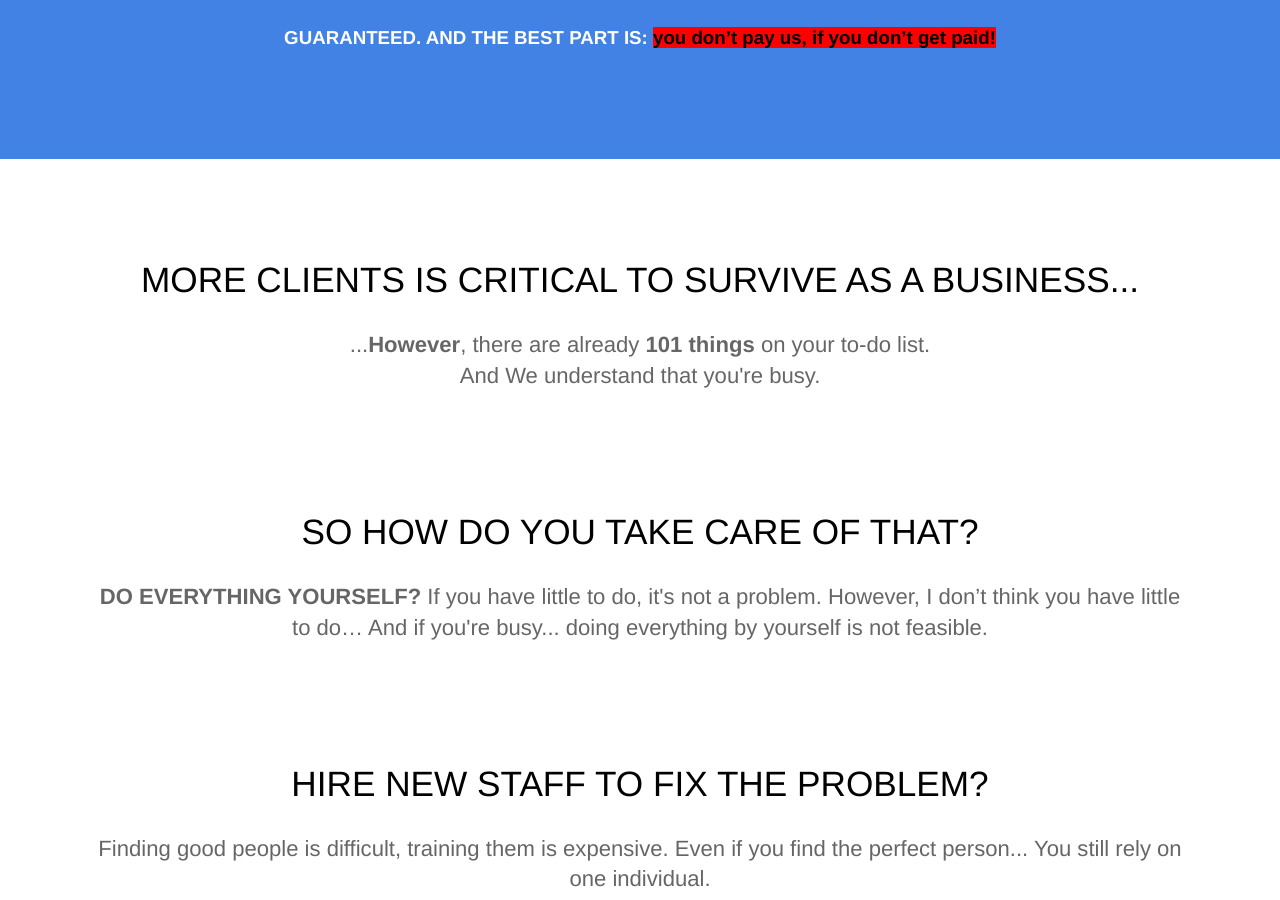
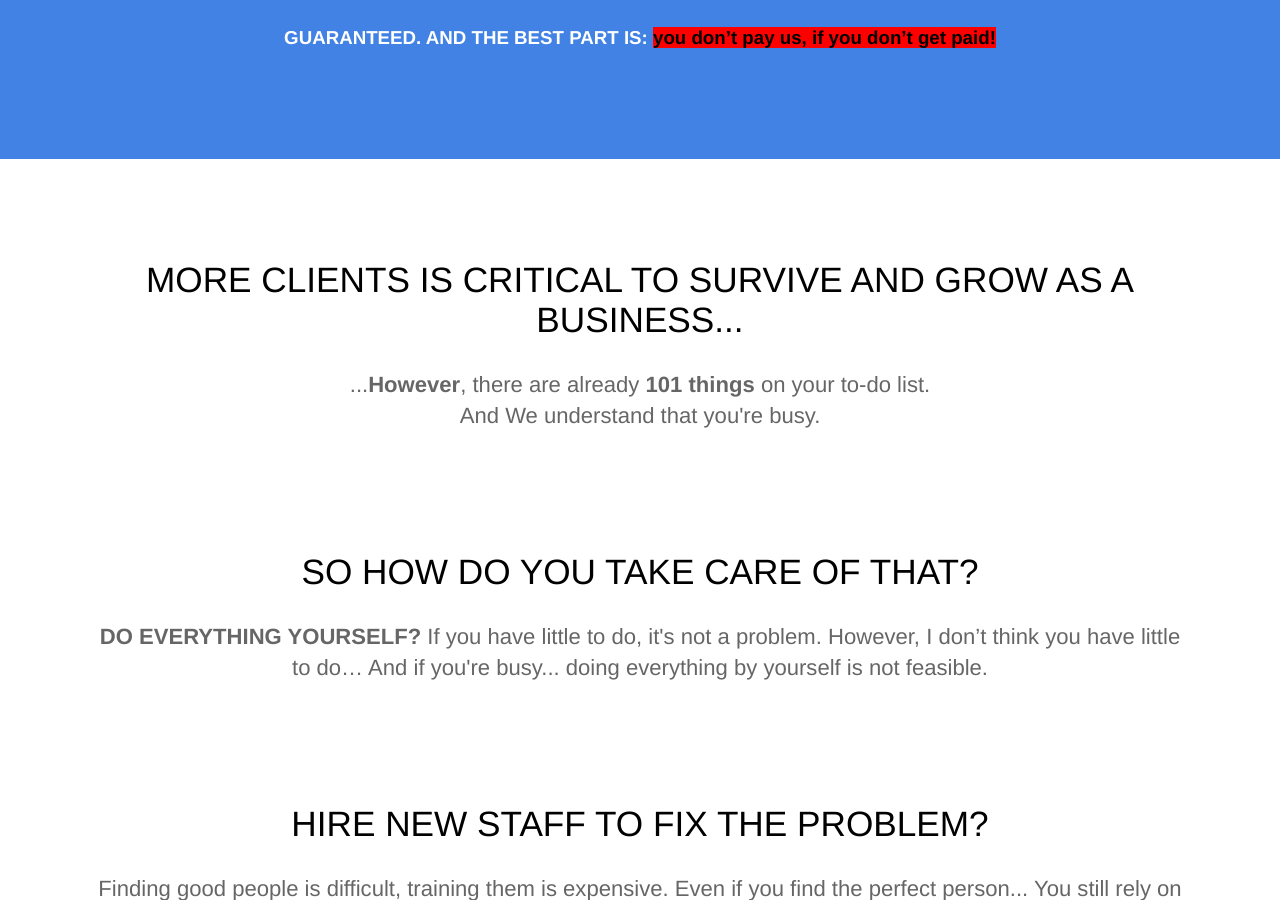
Before and after one commit to Huntinex/MMResults, a Jekyll site: the page built from index.html, in a window 1280 px wide and 900 px high, scrolled down 359 px. Built offline with Jekyll 4.4.1, drawn with Linux system fonts in a browser that asks for light colours.

Commit message:
Update index.html

```diff
--- a/index.html
+++ b/index.html
@@ -22,7 +22,7 @@
 	<center><section>
 		<div class="container center flex">
 			<div class="text editable">
-				<h2 style="text-transform:uppercase">More Clients Is Critical To Survive As A Business...</h1>
+				<h2 style="text-transform:uppercase">More Clients Is Critical To Survive and grow As A Business...</h1>
 				<p>...<strong>However</strong>, there are already <strong>101 things</strong> on your to-do list.<br>And We understand that you're busy.</p>
 			</div>
 		</div>
@@ -48,7 +48,7 @@
 
 	</section></center>
 	<center class="hero"><br><br>
-			<h1 style="font-weight: 500;" class="editable">"OK... But Why Would I Choose You?"</h1>
+			<h1 style="font-weight: 500;" class="editable" style="text-transform:uppercase">"OK... But Why Would I Choose You?"</h1>
 			<br><br><small><br></small><br>
 <h1  style="font-weight: 950;" class="editable">			<strong><mark>THE REALTOR / BROKER YOU’RE COMPETING AGAINST COULD BOOK ME.</mark></strong></h1>
 <br><small><br></small><small><br></small><br>
@@ -83,7 +83,7 @@
 	<section class="bottom-cta" id="call">
 
 <h1><strong>YOU’RE LITERALLY ONE STEP AWAY TO TURN</STRONG></h1><br>
-		<h2 class="editable">CLIENT ACQUISITION, <u><strong><mark>THE MOST PAINFUL PART</mark></strong></u> OF YOUR BUSINESS TO <strong><u>THE MOST DELIGHTFUL ONE</u></strong>:</h2>
+		<h2 class="editable">CLIENT ACQUISITION, <strong><mark>THE MOST PAINFUL PART</mark></strong> OF YOUR BUSINESS TO <strong><u>THE MOST DELIGHTFUL ONE</u></strong>:</h2>
 		<!-- Calendly inline widget begin -->
 		<div class="calendly-inline-widget" data-url="https://calendly.com/mmresults/call?hide_event_type_details=1&hide_gdpr_banner=1" style="min-width:320px;height:700px;"></div>
 		<script type="text/javascript" src="https://assets.calendly.com/assets/external/widget.js" async></script>
```
